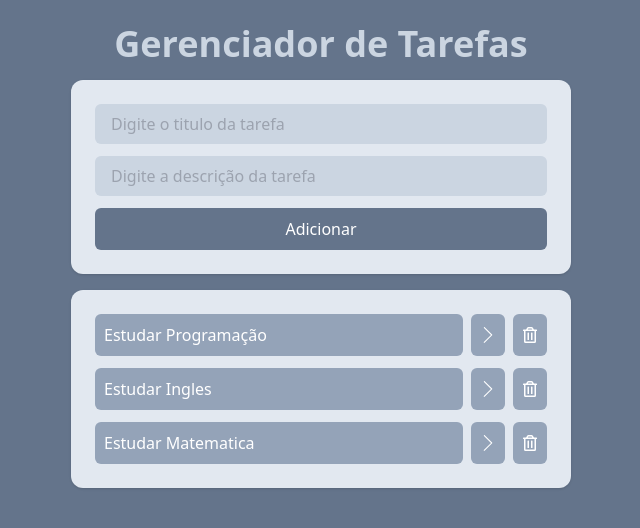
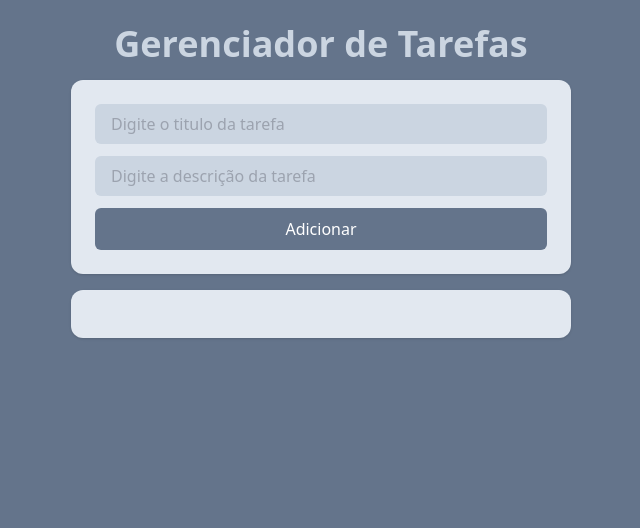
Before and after one commit to Larytgs/React, a React (Vite) app in the folder 9_ProjetoTarefasYoutube/: page / in a window 1280 px wide. Shown: the top 528 px of the page, without its empty margins (319-959 px from the left). Built offline with nearby package versions, Linux system fonts and the light colour scheme.

Commit message:
add localStorage e salvando na page

```diff
--- a/9_ProjetoTarefasYoutube/src/App.jsx
+++ b/9_ProjetoTarefasYoutube/src/App.jsx
@@ -1,29 +1,17 @@
-import { useState } from "react";
+import { useEffect, useState } from "react";
 import AddTasks from "./componentes/AddTasks";
 import Tasks from "./componentes/Tasks";
 import "./index.css"; // Certifique-se de importar corretamente
 
 function App() {
-  const [tasks, setTasks] = useState([
-    {
-      id: 1,
-      title: "Estudar Programação",
-      description: "Para se tornar um dev",
-      isCompleted: false,
-    },
-    {
-      id: 2,
-      title: "Estudar Ingles",
-      description: "Para se tornar fluente",
-      isCompleted: false,
-    },
-    {
-      id: 3,
-      title: "Estudar Matematica",
-      description: "Para se tornar um dev Full stack",
-      isCompleted: false,
-    },
-  ]);
+  const [tasks, setTasks] = useState(
+    JSON.parse(localStorage.getItem("tasks")) || []
+  );
+
+  //Salvar no localStorage
+  useEffect(() => {
+    localStorage.setItem("tasks", JSON.stringify(tasks));
+  }, [tasks]); //toda vez que salvar uma tarefa ele salva no localStorage
 
   //uma função que altera o estado d euma tarefa
   function onTaskClick(tasksId) {
```
